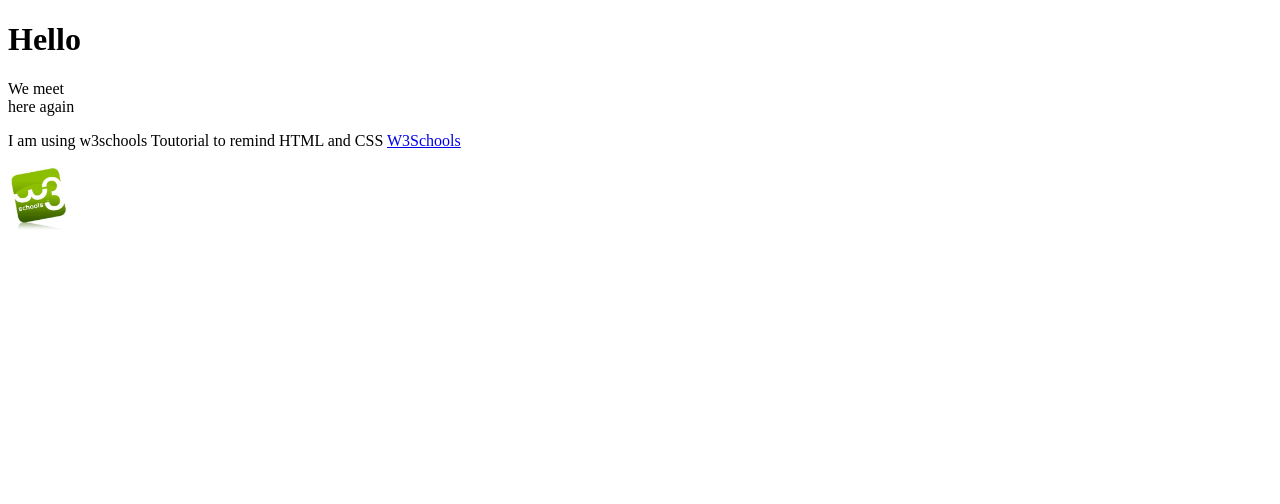
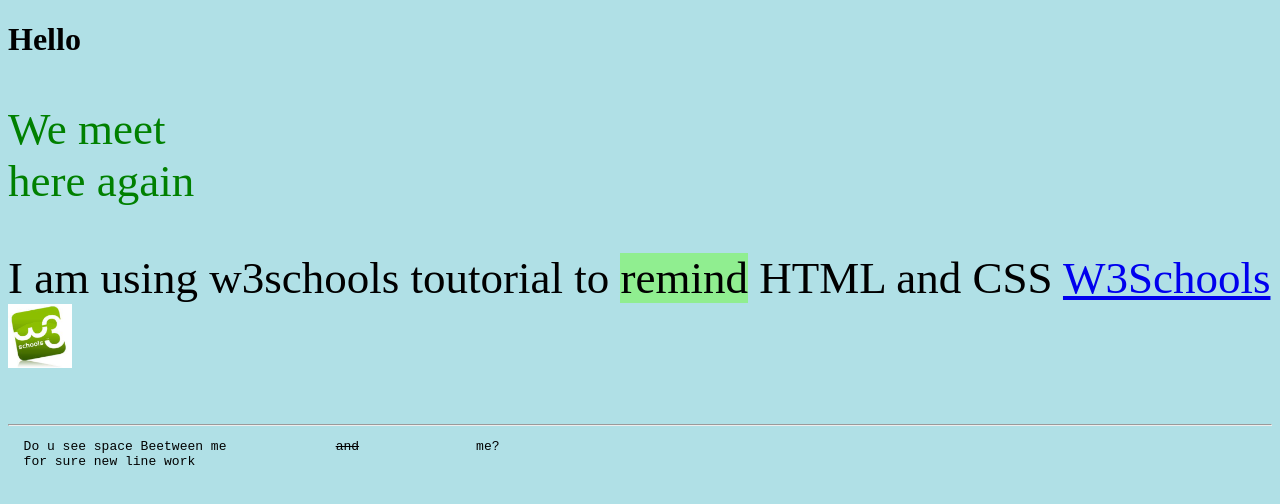
Before and after one commit to Jakub-Grochowski/HTML-Reminder, a plain HTML site: page index.html in a window 1280 px wide. Drawn offline with Linux system fonts and the light colour scheme.

Commit message:
Podstawy Podstaw

```diff
--- a/index.html
+++ b/index.html
@@ -1,13 +1,18 @@
 <!DOCTYPE html>
-<html>
+<html lang="en-PL">
 <head>
 <title>HTML Reminder</title>
+<link rel="stylesheet" href="style/main.css">
 </head>
-<body>
+<body style="background-color:powderblue;">
 
 <h1>Hello</h1>
-<p>We meet<br> here again</p>
-<p> I am using w3schools Toutorial to remind HTML and CSS <a href="https://www.w3schools.com">W3Schools</a></p>
-<img src="w3Schools.jpg" alt="problem z załadowaniem obrazka" width="64" height="64">
+<p style="color:green;">We meet<br> here again</p>
+<p title="bez koloru lepiej"> I am using w3schools toutorial to <mark style="background-color:lightgreen;">remind</mark> HTML and CSS <a href="https://www.w3schools.com">W3Schools</a> <img src="images/w3Schools.jpg" alt="problem z załadowaniem obrazka" width="64" height="64"></p>
+<hr>
+<pre>
+  Do u see space Beetween me              <del>and</del>               me?
+  for sure new line work
+  </pre>
 </body>
 </html>
--- /dev/null
+++ b/style/main.css
@@ -0,0 +1,3 @@
+p{
+  font-size: 45px
+}
```
Also changed, not shown: images/w3Schools.jpg (renamed from w3Schools.jpg).
